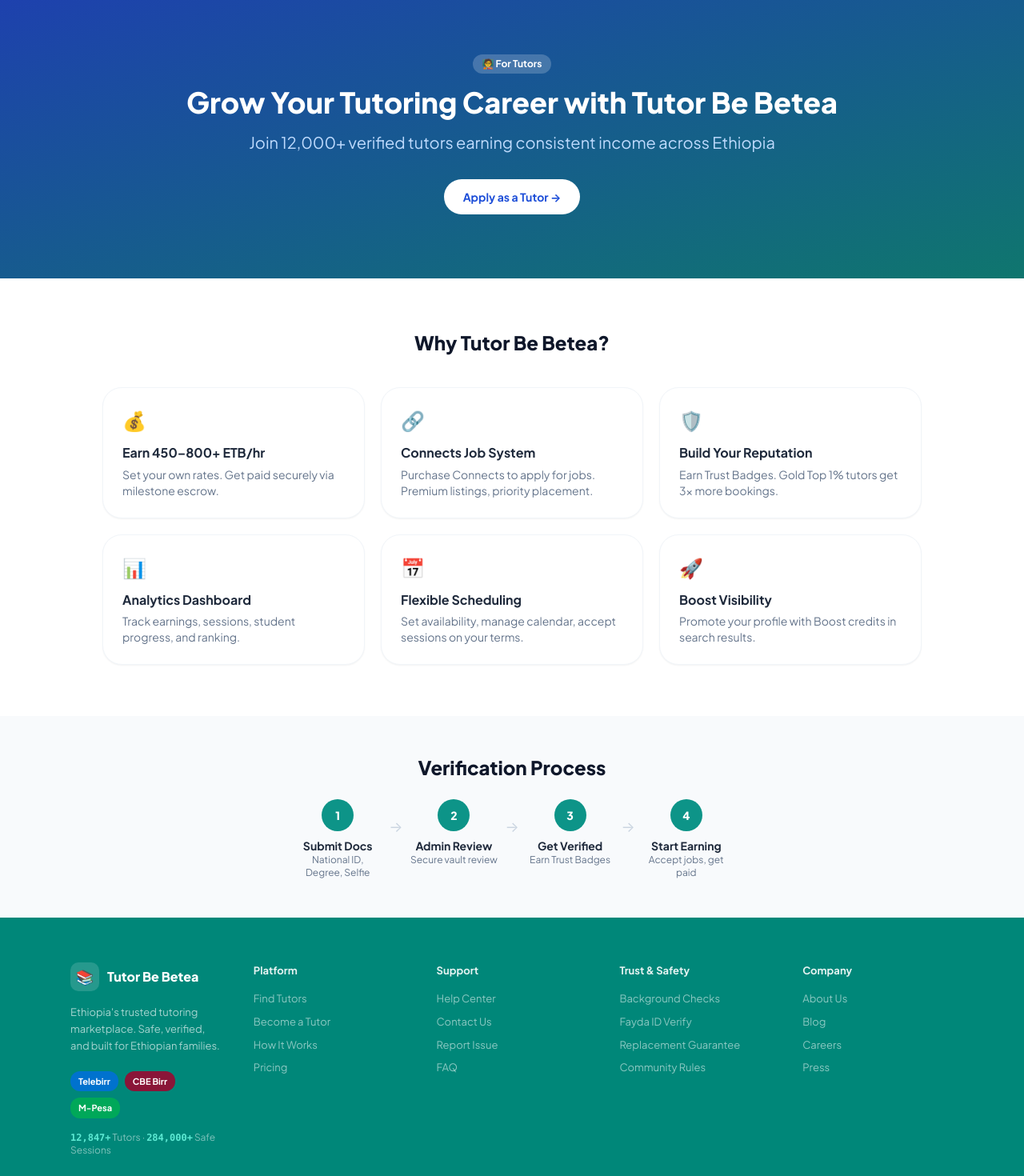
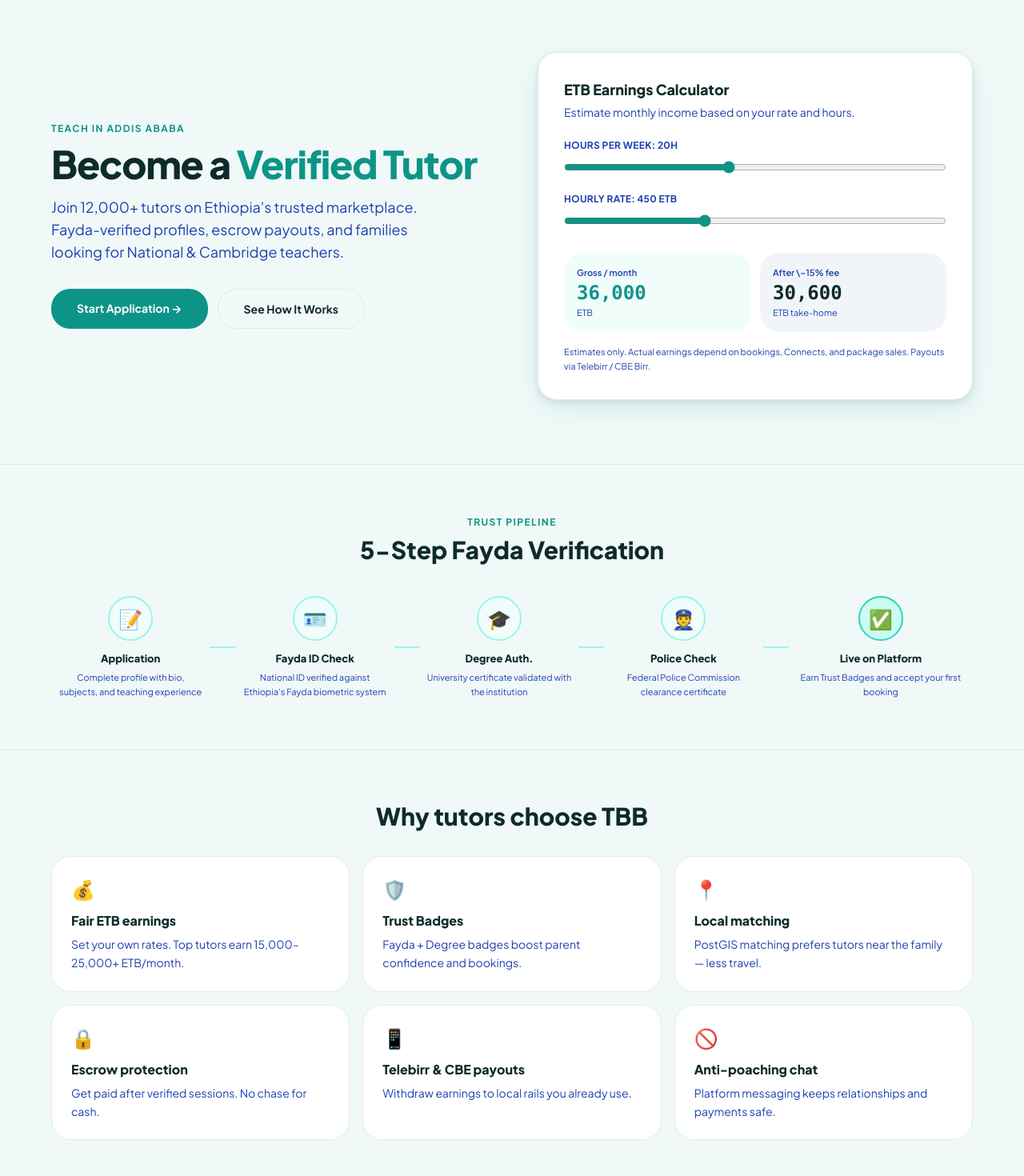
Before and after one commit to Zeordi/tutor-be-betea, a Next.js app in the folder apps/web/: page /for-tutors in a window 1280 px wide. Shown: the part 80-1550 px from the top of the page at 80% size. Built offline with nearby package versions, Linux system fonts and the light colour scheme.

Commit message:
Update page.tsx

```diff
--- a/apps/web/app/(marketing)/for-tutors/page.tsx
+++ b/apps/web/app/(marketing)/for-tutors/page.tsx
@@ -1,113 +1,252 @@
+"use client";
+
+import { useMemo, useState } from "react";
 import Link from "next/link";
 
+const PIPELINE = [
+  {
+    n: 1,
+    icon: "📝",
+    title: "Application",
+    desc: "Complete profile with bio, subjects, and teaching experience",
+  },
+  {
+    n: 2,
+    icon: "🪪",
+    title: "Fayda ID Check",
+    desc: "National ID verified against Ethiopia's Fayda biometric system",
+  },
+  {
+    n: 3,
+    icon: "🎓",
+    title: "Degree Auth.",
+    desc: "University certificate validated with the institution",
+  },
+  {
+    n: 4,
+    icon: "👮",
+    title: "Police Check",
+    desc: "Federal Police Commission clearance certificate",
+  },
+  {
+    n: 5,
+    icon: "✅",
+    title: "Live on Platform",
+    desc: "Earn Trust Badges and accept your first booking",
+  },
+];
+
+const BENEFITS = [
+  {
+    icon: "💰",
+    title: "Fair ETB earnings",
+    desc: "Set your own rates. Top tutors earn 15,000–25,000+ ETB/month.",
+  },
+  {
+    icon: "🛡️",
+    title: "Trust Badges",
+    desc: "Fayda + Degree badges boost parent confidence and bookings.",
+  },
+  {
+    icon: "📍",
+    title: "Local matching",
+    desc: "PostGIS matching prefers tutors near the family — less travel.",
+  },
+  {
+    icon: "🔒",
+    title: "Escrow protection",
+    desc: "Get paid after verified sessions. No chase for cash.",
+  },
+  {
+    icon: "📱",
+    title: "Telebirr & CBE payouts",
+    desc: "Withdraw earnings to local rails you already use.",
+  },
+  {
+    icon: "🚫",
+    title: "Anti-poaching chat",
+    desc: "Platform messaging keeps relationships and payments safe.",
+  },
+];
+
 export default function ForTutorsPage() {
+  const [hours, setHours] = useState(20);
+  const [rate, setRate] = useState(450);
+  const monthly = useMemo(() => hours * rate * 4, [hours, rate]);
+  const afterFee = useMemo(() => Math.round(monthly * 0.85), [monthly]);
+
   return (
-    <div className="min-h-screen bg-white dark:bg-[#0A1628]">
-      <section className="bg-gradient-to-br from-blue-800 to-teal-700 px-6 py-20 text-white">
-        <div className="mx-auto max-w-4xl text-center">
-          <span className="mb-4 inline-block rounded-full bg-white/20 px-3 py-1 text-xs font-bold">
-            🧑‍🏫 For Tutors
-          </span>
-          <h1 className="mb-4 text-4xl font-extrabold">
-            Grow Your Tutoring Career with Tutor Be Betea
+    <main className="bg-[var(--background)]">
+      {/* Hero */}
+      <section className="border-b border-[var(--border)] px-4 py-16 md:px-6 md:py-20">
+        <div className="mx-auto grid max-w-6xl items-center gap-10 lg:grid-cols-2 lg:gap-16">
+          <div>
+            <p className="mb-3 text-xs font-bold uppercase tracking-[0.12em] text-[var(--primary)]">
+              Teach in Addis Ababa
+            </p>
+            <h1 className="mb-4 text-3xl font-black tracking-tight text-[var(--foreground)] md:text-5xl">
+              Become a{" "}
+              <span className="text-[var(--primary)]">Verified Tutor</span>
             </h1>
-          <p className="mb-8 text-xl text-blue-200">
-            Join 12,000+ verified tutors earning consistent income across Ethiopia
+            <p className="mb-8 max-w-lg text-base leading-relaxed text-[var(--secondary)] md:text-lg">
+              Join 12,000+ tutors on Ethiopia&apos;s trusted marketplace. Fayda-verified profiles,
+              escrow payouts, and families looking for National & Cambridge teachers.
             </p>
+            <div className="flex flex-col gap-3 sm:flex-row">
               <Link
                 href="/register"
-            className="inline-block rounded-xl bg-white px-6 py-3 text-sm font-bold text-blue-700 hover:bg-blue-50"
+                className="rounded-xl bg-[var(--primary)] px-8 py-3.5 text-center text-sm font-bold text-white"
               >
-            Apply as a Tutor →
+                Start Application →
               </Link>
+              <Link
+                href="/how-it-works"
+                className="rounded-xl border border-[var(--border)] px-8 py-3.5 text-center text-sm font-bold text-[var(--foreground)]"
+              >
+                See How It Works
+              </Link>
+            </div>
+          </div>
+
+          {/* Earnings calculator */}
+          <div className="rounded-2xl border border-[var(--border)] bg-[var(--card)] p-6 shadow-lg md:p-8">
+            <h2 className="mb-1 text-lg font-extrabold text-[var(--foreground)]">
+              ETB Earnings Calculator
+            </h2>
+            <p className="mb-6 text-sm text-[var(--secondary)]">
+              Estimate monthly income based on your rate and hours.
+            </p>
+
+            <label className="mb-2 block text-xs font-bold uppercase tracking-wide text-[var(--secondary)]">
+              Hours per week: {hours}h
+            </label>
+            <input
+              type="range"
+              min={5}
+              max={40}
+              value={hours}
+              onChange={(e) => setHours(Number(e.target.value))}
+              className="mb-6 w-full accent-[var(--primary)]"
+            />
+
+            <label className="mb-2 block text-xs font-bold uppercase tracking-wide text-[var(--secondary)]">
+              Hourly rate: {rate} ETB
+            </label>
+            <input
+              type="range"
+              min={250}
+              max={800}
+              step={10}
+              value={rate}
+              onChange={(e) => setRate(Number(e.target.value))}
+              className="mb-8 w-full accent-[var(--primary)]"
+            />
+
+            <div className="grid grid-cols-2 gap-3">
+              <div className="rounded-xl bg-teal-50 p-4 dark:bg-teal-950/30">
+                <p className="text-[11px] font-semibold text-[var(--secondary)]">Gross / month</p>
+                <p className="font-mono text-2xl font-black text-[var(--primary)]">
+                  {monthly.toLocaleString()}
+                </p>
+                <p className="text-[11px] text-[var(--secondary)]">ETB</p>
+              </div>
+              <div className="rounded-xl bg-[var(--muted)] p-4">
+                <p className="text-[11px] font-semibold text-[var(--secondary)]">
+                  After \~15% fee
+                </p>
+                <p className="font-mono text-2xl font-black text-[var(--foreground)]">
+                  {afterFee.toLocaleString()}
+                </p>
+                <p className="text-[11px] text-[var(--secondary)]">ETB take-home</p>
+              </div>
+            </div>
+            <p className="mt-4 text-[11px] leading-relaxed text-[var(--secondary)]">
+              Estimates only. Actual earnings depend on bookings, Connects, and package sales.
+              Payouts via Telebirr / CBE Birr.
+            </p>
+          </div>
         </div>
       </section>
 
-      <section className="px-6 py-16">
-        <div className="mx-auto max-w-5xl">
-          <h2 className="mb-10 text-center text-2xl font-extrabold text-slate-900 dark:text-white">
-            Why Tutor Be Betea?
+      {/* Verification pipeline */}
+      <section className="border-b border-[var(--border)] px-4 py-14 md:px-6 md:py-16">
+        <div className="mx-auto max-w-6xl">
+          <div className="mb-10 text-center">
+            <p className="mb-2 text-xs font-bold uppercase tracking-[0.12em] text-[var(--primary)]">
+              Trust Pipeline
+            </p>
+            <h2 className="text-2xl font-black text-[var(--foreground)] md:text-3xl">
+              5-Step Fayda Verification
             </h2>
-          <div className="grid gap-5 md:grid-cols-3">
-            {[
-              [
-                "💰",
-                "Earn 450–800+ ETB/hr",
-                "Set your own rates. Get paid securely via milestone escrow.",
-              ],
-              [
-                "🔗",
-                "Connects Job System",
-                "Purchase Connects to apply for jobs. Premium listings, priority placement.",
-              ],
-              [
-                "🛡️",
-                "Build Your Reputation",
-                "Earn Trust Badges. Gold Top 1% tutors get 3x more bookings.",
-              ],
-              [
-                "📊",
-                "Analytics Dashboard",
-                "Track earnings, sessions, student progress, and ranking.",
-              ],
-              [
-                "📅",
-                "Flexible Scheduling",
-                "Set availability, manage calendar, accept sessions on your terms.",
-              ],
-              [
-                "🚀",
-                "Boost Visibility",
-                "Promote your profile with Boost credits in search results.",
-              ],
-            ].map(([icon, title, desc]) => (
+          </div>
+
+          <div className="flex flex-col gap-4 lg:flex-row lg:items-start lg:gap-0">
+            {PIPELINE.map((step, i) => (
+              <div key={step.n} className="flex flex-1 items-start lg:items-center">
+                <div className="flex-1 px-2 text-center">
                   <div
-                key={title}
-                className="rounded-2xl border border-slate-100 bg-white p-6 shadow-sm dark:border-slate-700/60 dark:bg-slate-800/80"
+                    className={`mx-auto mb-3 flex h-14 w-14 items-center justify-center rounded-full border-2 text-2xl ${
+                      i === 4
+                        ? "border-teal-400 bg-teal-100 dark:bg-teal-900/40"
+                        : "border-teal-200 bg-teal-50 dark:border-teal-800 dark:bg-teal-950/30"
+                    }`}
                   >
-                <p className="mb-3 text-2xl">{icon}</p>
-                <p className="mb-1 font-bold text-slate-800 dark:text-white">
-                  {title}
+                    {step.icon}
+                  </div>
+                  <p className="mb-1 text-[13px] font-extrabold text-[var(--foreground)]">
+                    {step.title}
                   </p>
-                <p className="text-sm text-slate-500 dark:text-slate-400">{desc}</p>
+                  <p className="text-[11px] leading-relaxed text-[var(--secondary)]">{step.desc}</p>
+                </div>
+                {i < PIPELINE.length - 1 && (
+                  <div className="hidden h-0.5 w-8 shrink-0 bg-teal-200 dark:bg-teal-800 lg:block" />
+                )}
               </div>
             ))}
           </div>
         </div>
       </section>
 
-      <section className="bg-slate-50 px-6 py-12 dark:bg-[#0D1B33]">
-        <div className="mx-auto max-w-3xl text-center">
-          <h2 className="mb-6 text-2xl font-extrabold text-slate-900 dark:text-white">
-            Verification Process
+      {/* Benefits */}
+      <section className="px-4 py-14 md:px-6 md:py-16">
+        <div className="mx-auto max-w-6xl">
+          <h2 className="mb-8 text-center text-2xl font-black text-[var(--foreground)] md:text-3xl">
+            Why tutors choose TBB
           </h2>
-          <div className="flex flex-wrap items-start justify-center gap-2">
-            {[
-              ["Submit Docs", "National ID, Degree, Selfie"],
-              ["Admin Review", "Secure vault review"],
-              ["Get Verified", "Earn Trust Badges"],
-              ["Start Earning", "Accept jobs, get paid"],
-            ].map(([step, desc], i) => (
-              <div key={step} className="flex items-start gap-2">
-                <div className="flex w-28 flex-col items-center text-center">
-                  <div className="mb-2 flex h-10 w-10 items-center justify-center rounded-full bg-teal-600 text-sm font-extrabold text-white">
-                    {i + 1}
-                  </div>
-                  <p className="text-sm font-bold text-slate-800 dark:text-white">
-                    {step}
-                  </p>
-                  <p className="text-xs text-slate-500">{desc}</p>
-                </div>
-                {i < 3 && (
-                  <div className="mt-5 text-lg text-slate-300 dark:text-slate-600">
-                    →
-                  </div>
-                )}
+          <div className="grid gap-4 sm:grid-cols-2 lg:grid-cols-3">
+            {BENEFITS.map((b) => (
+              <div
+                key={b.title}
+                className="rounded-2xl border border-[var(--border)] bg-[var(--card)] p-6"
+              >
+                <div className="mb-3 text-2xl">{b.icon}</div>
+                <h3 className="mb-1.5 text-base font-extrabold text-[var(--foreground)]">
+                  {b.title}
+                </h3>
+                <p className="text-sm leading-relaxed text-[var(--secondary)]">{b.desc}</p>
               </div>
             ))}
           </div>
         </div>
       </section>
+
+      {/* CTA */}
+      <section className="border-t border-[var(--border)] bg-gradient-to-br from-[#008779] to-[#006D61] px-4 py-14 text-center text-white dark:from-[#0D2A40] dark:to-[#0A1628] md:px-6">
+        <div className="mx-auto max-w-2xl">
+          <div className="mb-4 text-5xl">🔄</div>
+          <h2 className="mb-3 text-2xl font-black md:text-3xl">Ready to start teaching?</h2>
+          <p className="mb-8 text-sm text-white/75 md:text-base">
+            Complete verification once. Build a profile parents trust. Get paid after every safe
+            session.
+          </p>
+          <Link
+            href="/register"
+            className="inline-flex rounded-xl bg-white px-8 py-3.5 text-sm font-bold text-[#008779]"
+          >
+            Apply as Tutor →
+          </Link>
         </div>
+      </section>
+    </main>
   );
 }
```
Lines whose indentation alone changed are shown as unchanged.
